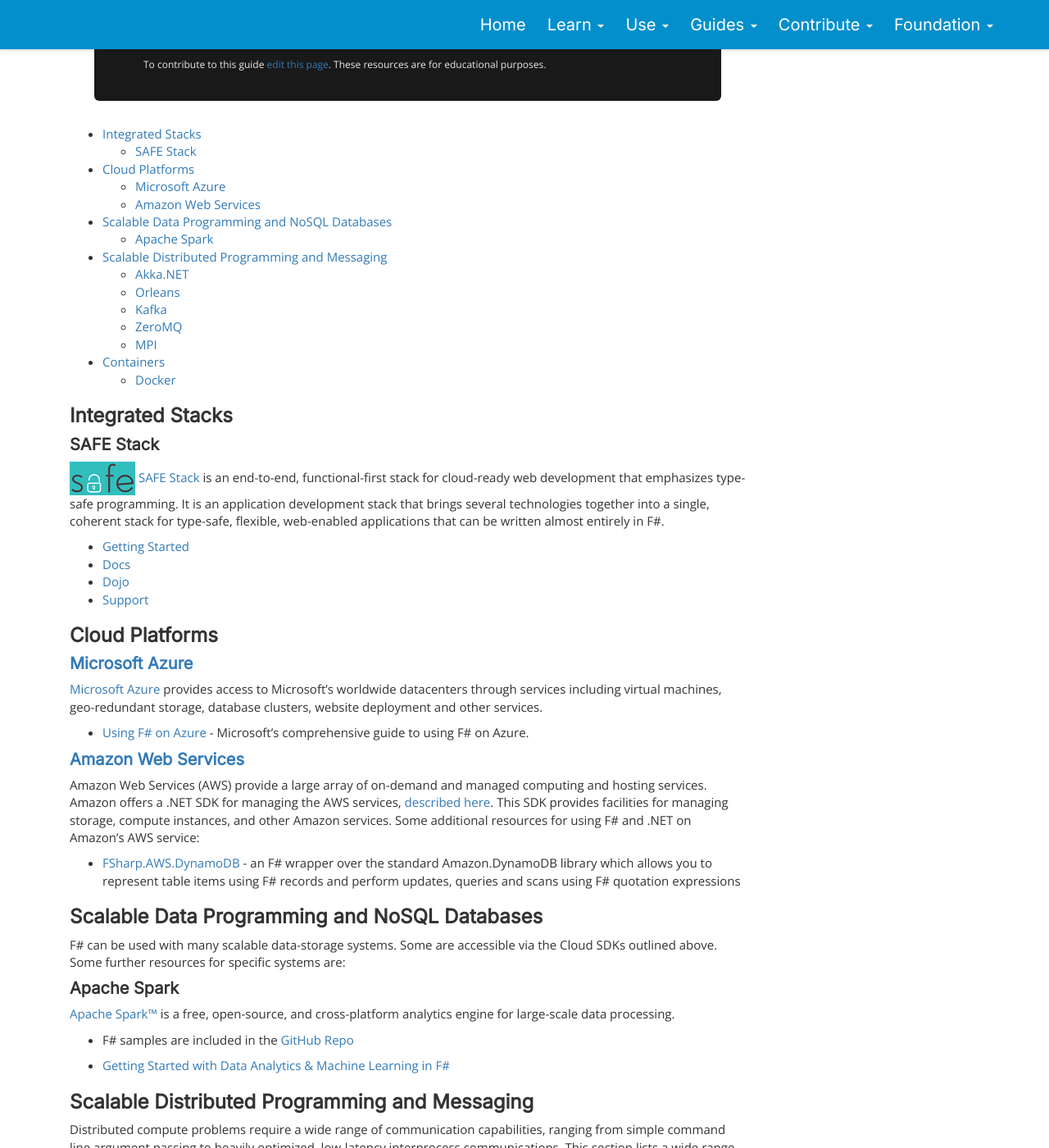
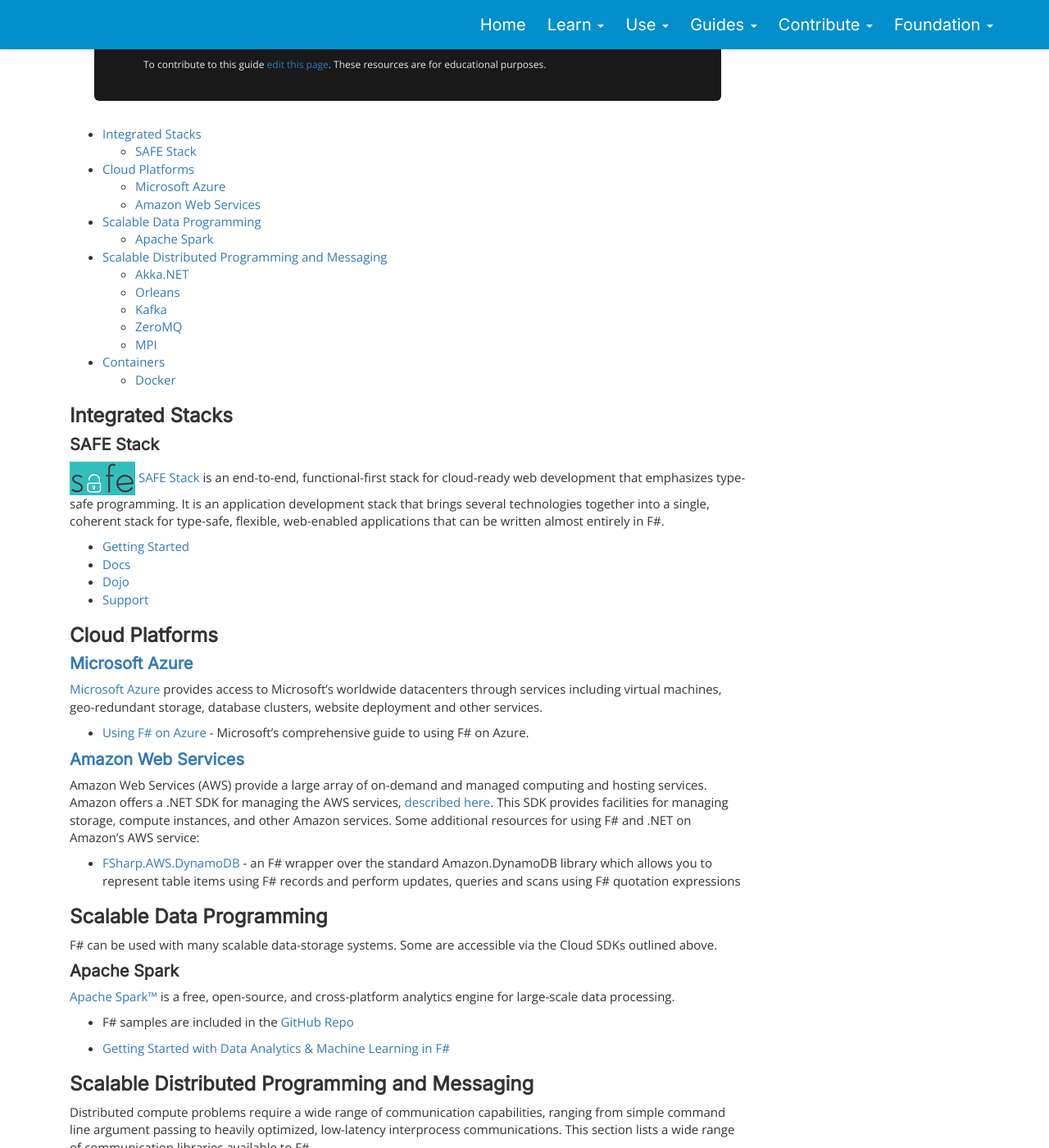
Before and after one commit to fsharp/fsharp.org, a Jekyll site: the page built from guides/cloud/index.md, in a window 1280 px wide and 1400 px high, scrolled down 424 px. Shown: the whole window at 82% size. Built offline with Jekyll 4.4.1, drawn with Linux system fonts in a browser that asks for light colours; nearby versions of some CDN libraries.

Commit message:
cleanup cloud guide

```diff
--- a/guides/cloud/index.md
+++ b/guides/cloud/index.md
@@ -56,10 +56,9 @@
 
  * [FSharp.AWS.DynamoDB](https://github.com/fsprojects/FSharp.AWS.DynamoDB#fsharpawsdynamodb) - an F# wrapper over the standard Amazon.DynamoDB library which allows you to represent table items using F# records and perform updates, queries and scans using F# quotation expressions
 
-### Scalable Data Programming and NoSQL Databases
+### Scalable Data Programming
 
 F# can be used with many scalable data-storage systems. Some are accessible via the Cloud SDKs outlined above.
-Some further resources for specific systems are:
 
 #### Apache Spark
 
```
